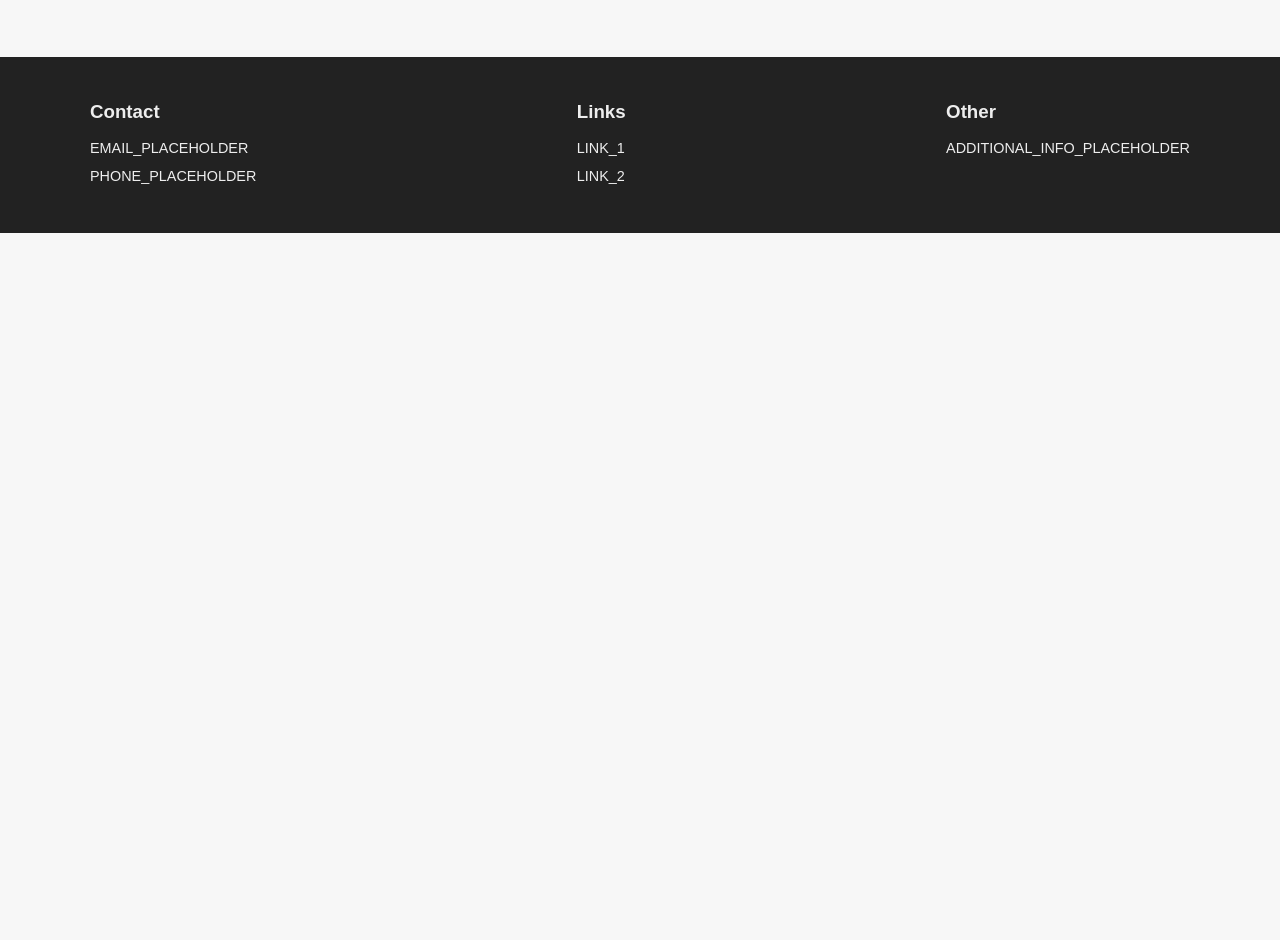
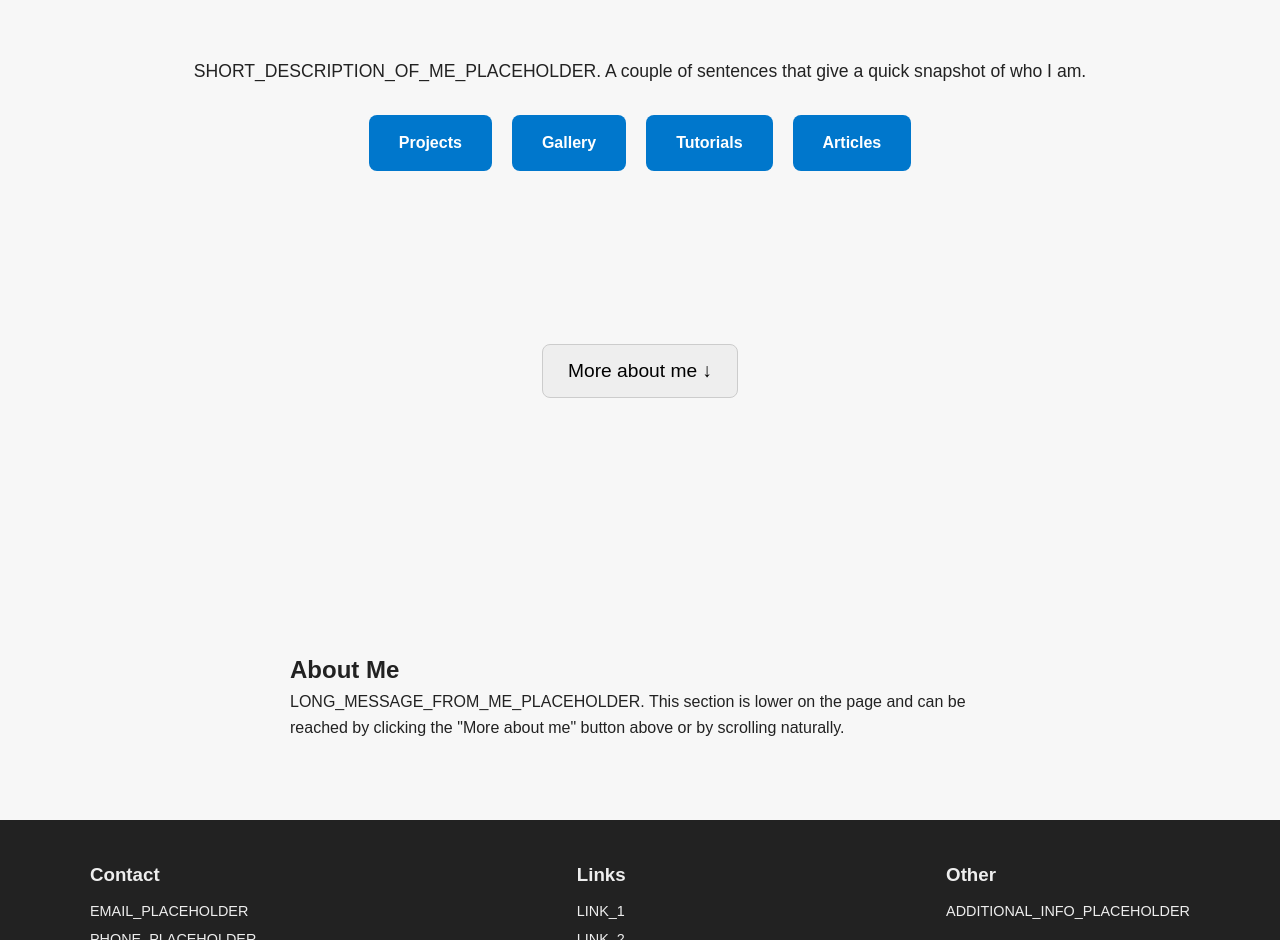
Before and after one commit to TudorBld/TudorBld.github.io, a plain HTML site: page index.html in a window 1280 px wide. Shown: the part 265-1205 px from the top of the page. Before the commit the page ends 800 px from the top, so only its background shows below. Drawn offline with Linux system fonts and the light colour scheme.

Commit message:
Add speciffic elements to index page: me, picture, buttons, more

```diff
--- a/index.html
+++ b/index.html
@@ -7,6 +7,9 @@
 
     <!-- Shared styles -->
     <link rel="stylesheet" href="shared/styles.css">
+
+    <!-- Index-specific styles -->
+    <link rel="stylesheet" href="index/index.css">
 </head>
 <body>
 
@@ -39,10 +42,42 @@
                     THIS_SHOULD_BE_2_TO_4_SENTENCES_MAX.
                 </p>
             </div>
-
             <div class="scope-image">
                 <img src="index/images/placeholder.jpg" alt="Scope Image">
             </div>
+        </section>
+
+        <!-- Redirection Section with centered scroll button -->
+        <section class="redirection-section">
+            <div class="about-me">
+                <p>
+                    SHORT_DESCRIPTION_OF_ME_PLACEHOLDER.
+                    A couple of sentences that give a quick snapshot of who I am.
+                </p>
+            </div>
+
+            <div class="main-buttons">
+                <a href="projects/projects.html" class="btn">Projects</a>
+                <a href="gallery/gallery.html" class="btn">Gallery</a>
+                <a href="tutorials/tutorials.html" class="btn">Tutorials</a>
+                <a href="articles/articles.html" class="btn">Articles</a>
+            </div>
+
+            <!-- Scroll button centered -->
+            <div class="scroll-btn-wrapper">
+                <button class="more-btn" onclick="document.getElementById('more-about-me').scrollIntoView({ behavior: 'smooth' });">
+                    More about me ↓
+                </button>
+            </div>
+        </section>
+
+        <!-- Lower About Me Section (scroll target) -->
+        <section id="more-about-me" class="hidden-section">
+            <h2>About Me</h2>
+            <p>
+                LONG_MESSAGE_FROM_ME_PLACEHOLDER.
+                This section is lower on the page and can be reached by clicking the "More about me" button above or by scrolling naturally.
+            </p>
         </section>
 
     </main>
@@ -50,7 +85,6 @@
     <!-- Footer -->
     <footer class="footer">
         <div class="container footer-content">
-
             <div class="footer-section">
                 <h3>Contact</h3>
                 <p>EMAIL_PLACEHOLDER</p>
@@ -67,7 +101,6 @@
                 <h3>Other</h3>
                 <p>ADDITIONAL_INFO_PLACEHOLDER</p>
             </div>
-
         </div>
     </footer>
 
--- /dev/null
+++ b/index/index.css
@@ -0,0 +1,77 @@
+/* ===== REDIRECTION SECTION ===== */
+.redirection-section {
+    text-align: center;
+    margin: 60px 0;
+}
+
+.redirection-section .about-me {
+    font-size: 1.1rem;
+    margin-bottom: 30px;
+}
+
+/* Buttons leading to other pages */
+.main-buttons {
+    display: flex;
+    justify-content: center;
+    flex-wrap: wrap;
+    gap: 20px;
+}
+
+.main-buttons .btn {
+    display: inline-block;
+    padding: 15px 30px;
+    background-color: #0077cc;
+    color: #fff;
+    text-decoration: none;
+    font-weight: bold;
+    border-radius: 8px;
+    transition: 0.3s;
+}
+
+.main-buttons .btn:hover {
+    background-color: #005fa3;
+}
+
+/* ===== SCROLL BUTTON ===== */
+.scroll-btn-wrapper {
+    height: 50vh; /* takes half the viewport height */
+    display: flex;
+    justify-content: center; /* horizontal centering */
+    align-items: center;     /* vertical centering */
+}
+
+.more-btn {
+    padding: 15px 25px;
+    font-size: 1.2rem;
+    border-radius: 8px;
+    background-color: #eee;
+    border: 1px solid #ccc;
+    cursor: pointer;
+    transition: 0.2s;
+}
+
+.more-btn:hover {
+    background-color: #ddd;
+}
+
+/* ===== LOWER ABOUT ME SECTION ===== */
+.hidden-section {
+    margin: 80px 0;
+    max-width: 700px;
+    margin-left: auto;
+    margin-right: auto;
+    text-align: left;
+}
+
+/* ===== RESPONSIVE ===== */
+@media (max-width: 768px) {
+    .main-buttons {
+        flex-direction: column;
+    }
+
+    .scroll-btn-wrapper {
+        height: auto; /* allow normal flow on small screens */
+        margin-top: 30px;
+        margin-bottom: 30px;
+    }
+}
```
